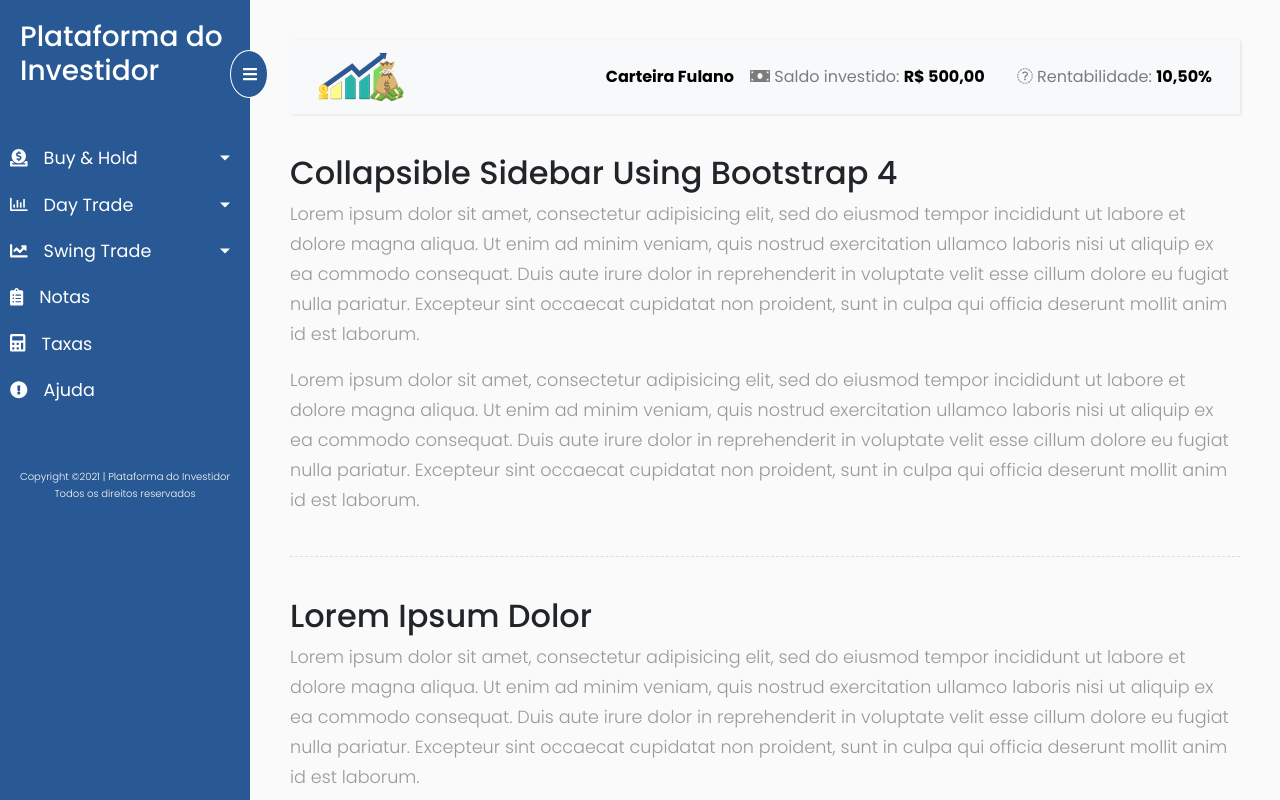
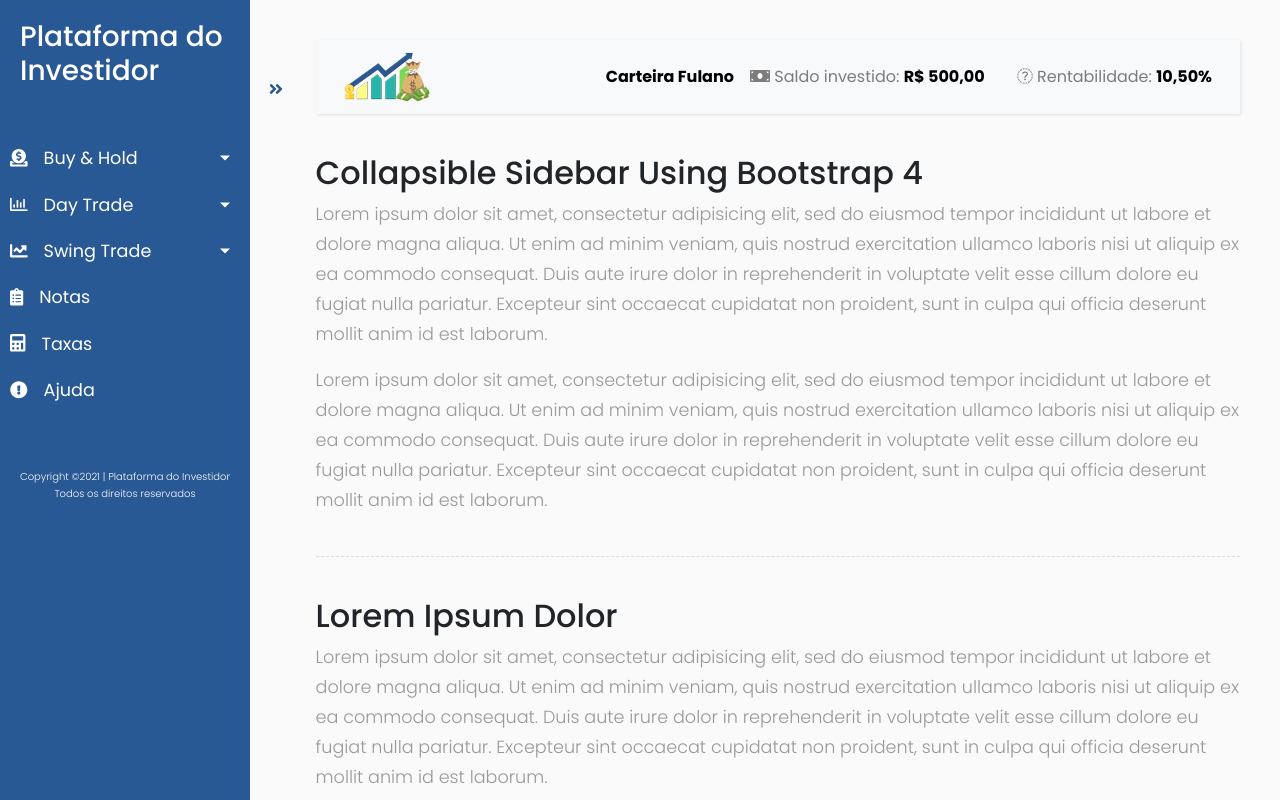
Before and after one commit to plataformadoinvestidor/plataformadoinvestidor, a Django app: page /painelusuario/ in a window 1280 px wide. Run offline with Django 3.2, Linux system fonts and the light colour scheme; some libraries are stand-ins or nearby versions.

Commit message:
Ajuste Botão

```diff
--- a/plataformadoinvestidor/home/static/css/painelusuario.css
+++ b/plataformadoinvestidor/home/static/css/header.css
@@ -150,7 +150,7 @@ a.article:hover {
 ----------------------------------------------------- */
 
 #content {
-    width: calc(100% - 250px);
+    width: calc(98% - 250px);
     padding: 40px;
     min-height: 100vh;
     transition: all 0.3s;
@@ -160,7 +160,7 @@ a.article:hover {
 }
 
 #content.active {
-    width: 100%;
+    width: 98%;
 }
 
 /* ---------------------------------------------------
@@ -191,18 +191,14 @@ a.article:hover {
 
 
 #btn_menu  {
-
-    position: fixed;
-    left: 230px;
-    top: 50px;
-    border-radius:50%;
-    height: 6%;
-    width: 3% ;
+    margin-bottom: -50px !important;
     color: white;
-    background-color: #295994;
-    border-color: white;
-
-
+    background-color: #fafafa;
+    color: #295994;
+    border-color: #fafafa;
+    top: -80px;
+    position: relative;
+    margin-left: -60px;
 
 }
 
--- a/plataformadoinvestidor/home/templates/header.html
+++ b/plataformadoinvestidor/home/templates/header.html
@@ -10,7 +10,7 @@
     <!-- Bootstrap CSS CDN -->
     <link rel="stylesheet" href="https://stackpath.bootstrapcdn.com/bootstrap/4.1.0/css/bootstrap.min.css" integrity="sha384-9gVQ4dYFwwWSjIDZnLEWnxCjeSWFphJiwGPXr1jddIhOegiu1FwO5qRGvFXOdJZ4" crossorigin="anonymous">
     <!-- Our Custom CSS -->
-    <link rel="stylesheet" href="../../static/css/painelusuario.css">
+    <link rel="stylesheet" href="../../static/css/header.css">
     <!-- Scrollbar Custom CSS -->
     <link rel="stylesheet" href="https://cdnjs.cloudflare.com/ajax/libs/malihu-custom-scrollbar-plugin/3.1.5/jquery.mCustomScrollbar.min.css">
 
@@ -31,11 +31,6 @@
 
         <!-- Sidebar  -->
         <nav id="sidebar">
-
-        <div class="custom-menu">
-           <button type="button" id="btn_menu" class="btn btn-primary">
-        <i class="fa fa-bars"></i>
-        </button>
             <div class="sidebar-header">
                 <h3>Plataforma do Investidor</h3>
 
@@ -114,16 +109,10 @@
         <!-- NavBar Menu  -->
 
         <div id="content">
-
             <nav class="navbar navbar-expand-lg navbar-light bg-light">
-
-        </button>
                 <div class="container-fluid">
 
-                    {% comment %} <button type="button" id="sidebarCollapse" class="btn btn-info">
-                        <i class="fas fa-align-left"></i>
-                        <span>Menu</span>
-                    </button> {% endcomment %}
+
                     <img src="../../static/images/logo.png" id="logo"/>
                     <button class="btn btn-dark d-inline-block d-lg-none ml-auto" type="button" data-toggle="collapse" data-target="#navbarSupportedContent" aria-controls="navbarSupportedContent" aria-expanded="false" aria-label="Toggle navigation">
                         <i class="fas fa-align-justify"></i>
@@ -147,13 +136,13 @@
                     </div>
                 </div>
             </nav>
-
+            <button type="button" id="btn_menu" class="btn btn-primary">
+                <i class="fas fa-angle-double-right"></i>
+            </button>
     {% block content %}
     <!--CONTEUDO QUE VAI APARECER NA SUAS PAGINAS--> -->
 
     {% endblock content %}
-
-<button type="button" id="sidebarCollapse" class="btn btn-info"></button>
 
 
     </div>
```
